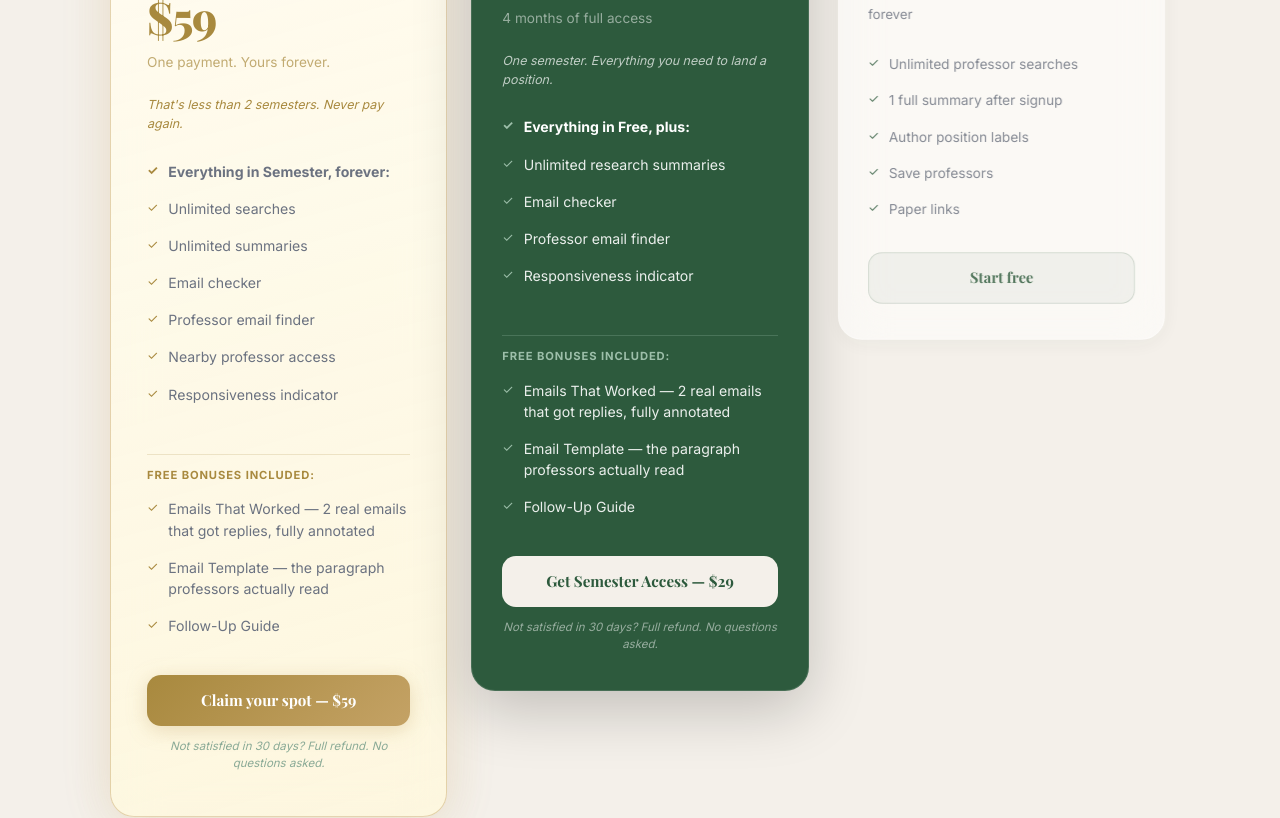
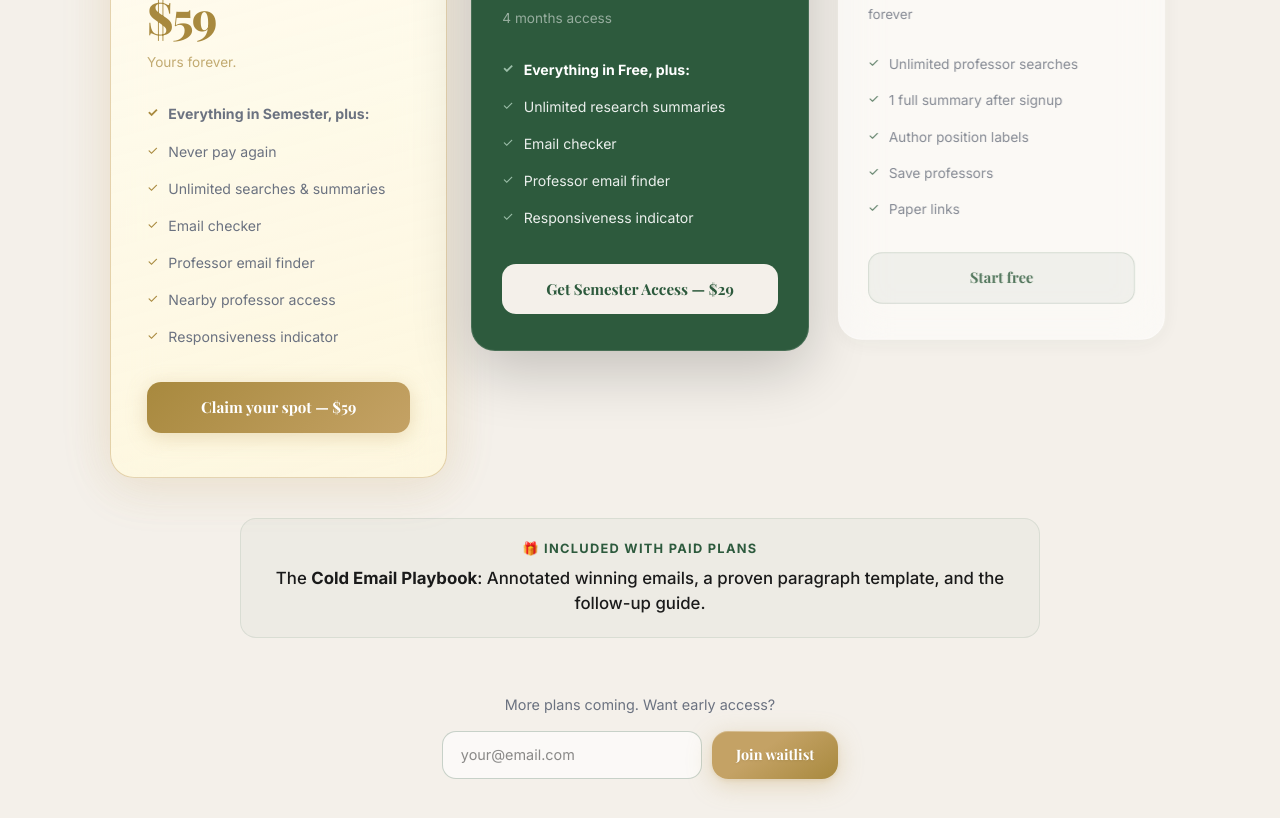
Before and after one commit to jacekimmy/research-match, a Next.js app: page / in a window 1280 px wide. Shown: the part 6160-6978 px from the top of the page. Built offline with nearby package versions, Linux system fonts and the light colour scheme; no server answers; the database is empty.

Commit message:
style: refine pricing cards for premium aesthetic

```diff
--- a/src/app/page.tsx
+++ b/src/app/page.tsx
@@ -521,28 +521,15 @@ export default function LandingPage() {
             <div className="lp-best-value-badge">Best Value</div>
             <div className="lp-price-tier" style={{ color: "#A8893E" }}>Lifetime</div>
             <div className="lp-price-amount" style={{ color: "#A8893E" }}>$59</div>
-            <div className="lp-price-period" style={{ color: "#A8893E", opacity: 0.7 }}>One payment. Yours forever.</div>
-            <p className="lp-lifetime-tagline">That&apos;s less than 2 semesters. Never pay again.</p>
+            <div className="lp-price-period" style={{ color: "#A8893E", opacity: 0.7 }}>Yours forever.</div>
+
             <ul className="lp-price-features">
-              <li style={{ fontWeight: 700 }}><span className="lp-check" style={{ color: "#A8893E" }}>✓</span>Everything in Semester, forever:</li>
-              {["Unlimited searches", "Unlimited summaries", "Email checker", "Professor email finder", "Nearby professor access", "Responsiveness indicator"].map((f) => (
+              <li style={{ fontWeight: 700 }}><span className="lp-check" style={{ color: "#A8893E" }}>✓</span>Everything in Semester, plus:</li>
+              {["Never pay again", "Unlimited searches & summaries", "Email checker", "Professor email finder", "Nearby professor access", "Responsiveness indicator"].map((f) => (
                 <li key={f}><span className="lp-check" style={{ color: "#A8893E" }}>✓</span>{f}</li>
               ))}
             </ul>
-            {/* Bonuses */}
-            <div className="lp-bonuses-section">
-              <div className="lp-bonuses-divider" />
-              <p className="lp-bonuses-title" style={{ color: "#A8893E" }}>Free Bonuses Included:</p>
-              <ul className="lp-price-features">
-                {[
-                  "Emails That Worked — 2 real emails that got replies, fully annotated",
-                  "Email Template — the paragraph professors actually read",
-                  "Follow-Up Guide",
-                ].map((f) => (
-                  <li key={f}><span className="lp-check" style={{ color: "#A8893E" }}>✓</span>{f}</li>
-                ))}
-              </ul>
-            </div>
+
             {lifetimeSpotsRemaining === 0 ? (
               <button disabled className="lp-price-btn" style={{ background: "#e5e7eb", color: "#9ca3af", cursor: "not-allowed" }}>Sold out</button>
             ) : (
@@ -550,39 +537,24 @@ export default function LandingPage() {
                 Claim your spot — $59
               </Link>
             )}
-            <p className="lp-refund-note">Not satisfied in 30 days? Full refund. No questions asked.</p>
           </div>
 
           {/* Semester */}
           <div className="lp-price-card lp-price-card-featured">
             <div className="lp-price-tier" style={{ color: "#9dbfaa" }}>Semester</div>
             <div className="lp-price-amount" style={{ color: "#fff" }}>$29</div>
-            <div className="lp-price-period" style={{ color: "rgba(255,255,255,0.5)" }}>4 months of full access</div>
-            <p className="lp-lifetime-tagline" style={{ color: "rgba(255,255,255,0.7)" }}>One semester. Everything you need to land a position.</p>
+            <div className="lp-price-period" style={{ color: "rgba(255,255,255,0.5)" }}>4 months access</div>
+
             <ul className="lp-price-features" style={{ color: "rgba(255,255,255,0.8)" }}>
               <li style={{ color: "#fff", fontWeight: 700 }}><span className="lp-check" style={{ color: "#9dbfaa" }}>✓</span>Everything in Free, plus:</li>
               {["Unlimited research summaries", "Email checker", "Professor email finder", "Responsiveness indicator"].map((f) => (
                 <li key={f}><span className="lp-check" style={{ color: "#9dbfaa" }}>✓</span>{f}</li>
               ))}
             </ul>
-            {/* Bonuses */}
-            <div className="lp-bonuses-section" style={{ borderColor: "rgba(157,191,170,0.25)" }}>
-              <div className="lp-bonuses-divider" style={{ background: "rgba(157,191,170,0.25)" }} />
-              <p className="lp-bonuses-title" style={{ color: "#9dbfaa" }}>Free Bonuses Included:</p>
-              <ul className="lp-price-features" style={{ color: "rgba(255,255,255,0.7)" }}>
-                {[
-                  "Emails That Worked — 2 real emails that got replies, fully annotated",
-                  "Email Template — the paragraph professors actually read",
-                  "Follow-Up Guide",
-                ].map((f) => (
-                  <li key={f}><span className="lp-check" style={{ color: "#9dbfaa" }}>✓</span>{f}</li>
-                ))}
-              </ul>
-            </div>
+
             <Link href="/app?upgrade=true" className="lp-price-btn lp-price-btn-white">
               Get Semester Access — $29
             </Link>
-            <p className="lp-refund-note" style={{ color: "rgba(255,255,255,0.5)" }}>Not satisfied in 30 days? Full refund. No questions asked.</p>
           </div>
 
           {/* Free — smallest, least prominent */}
@@ -599,6 +571,14 @@ export default function LandingPage() {
               Start free
             </Link>
           </div>
+        </div>
+
+        {/* Global Bonus Strip (Moved out of cards for a cleaner UI) */}
+        <div style={{ maxWidth: "800px", margin: "40px auto 30px", padding: "20px 24px", background: "rgba(45, 90, 61, 0.03)", borderRadius: "16px", border: "1px solid rgba(45, 90, 61, 0.1)", textAlign: "center" }} data-reveal>
+          <p style={{ fontSize: "0.8rem", fontWeight: 700, textTransform: "uppercase", letterSpacing: "0.1em", color: "#2d5a3d", marginBottom: "8px" }}>🎁 Included with Paid Plans</p>
+          <p style={{ fontSize: "1.05rem", color: "#1a1a1a", fontWeight: 500, margin: 0 }}>
+            The <strong>Cold Email Playbook</strong>: Annotated winning emails, a proven paragraph template, and the follow-up guide.
+          </p>
         </div>
 
         {/* Inline waitlist */}
```
